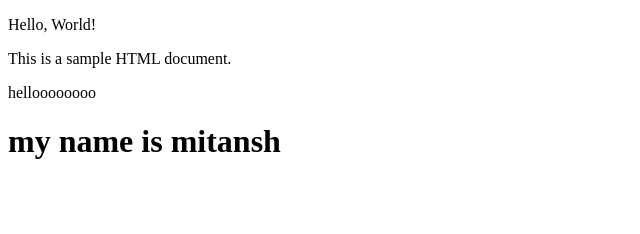
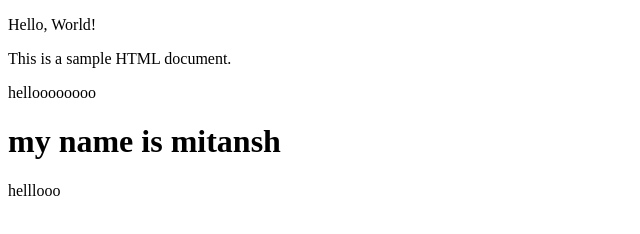
Before and after one commit to MITANSH64/aiml, a plain HTML site: page index.html in a window 1280 px wide. Shown: the full height of the page, 0-640 px from the left. Drawn offline with Linux system fonts and the light colour scheme.

Commit message:
Add new heading to index.html
Added an additional heading 'helllooo' to the HTML document.

```diff
--- a/index.html
+++ b/index.html
@@ -10,5 +10,6 @@
     <p>This is a sample HTML document.</p>
     <h>helloooooooo</h>
     <h1>my name is mitansh</h1>
+    <h>helllooo</h>
 </body>
 </html>
```
